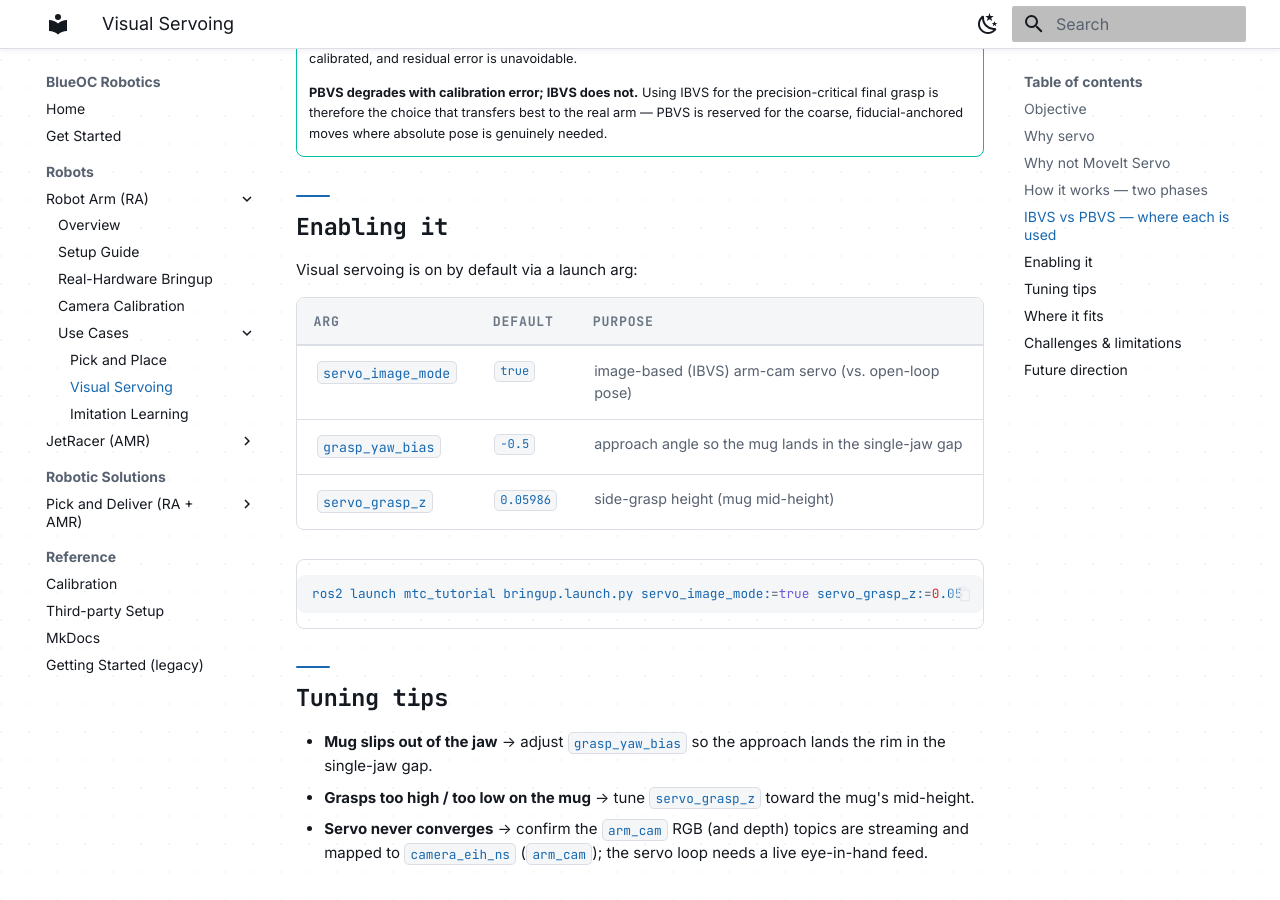
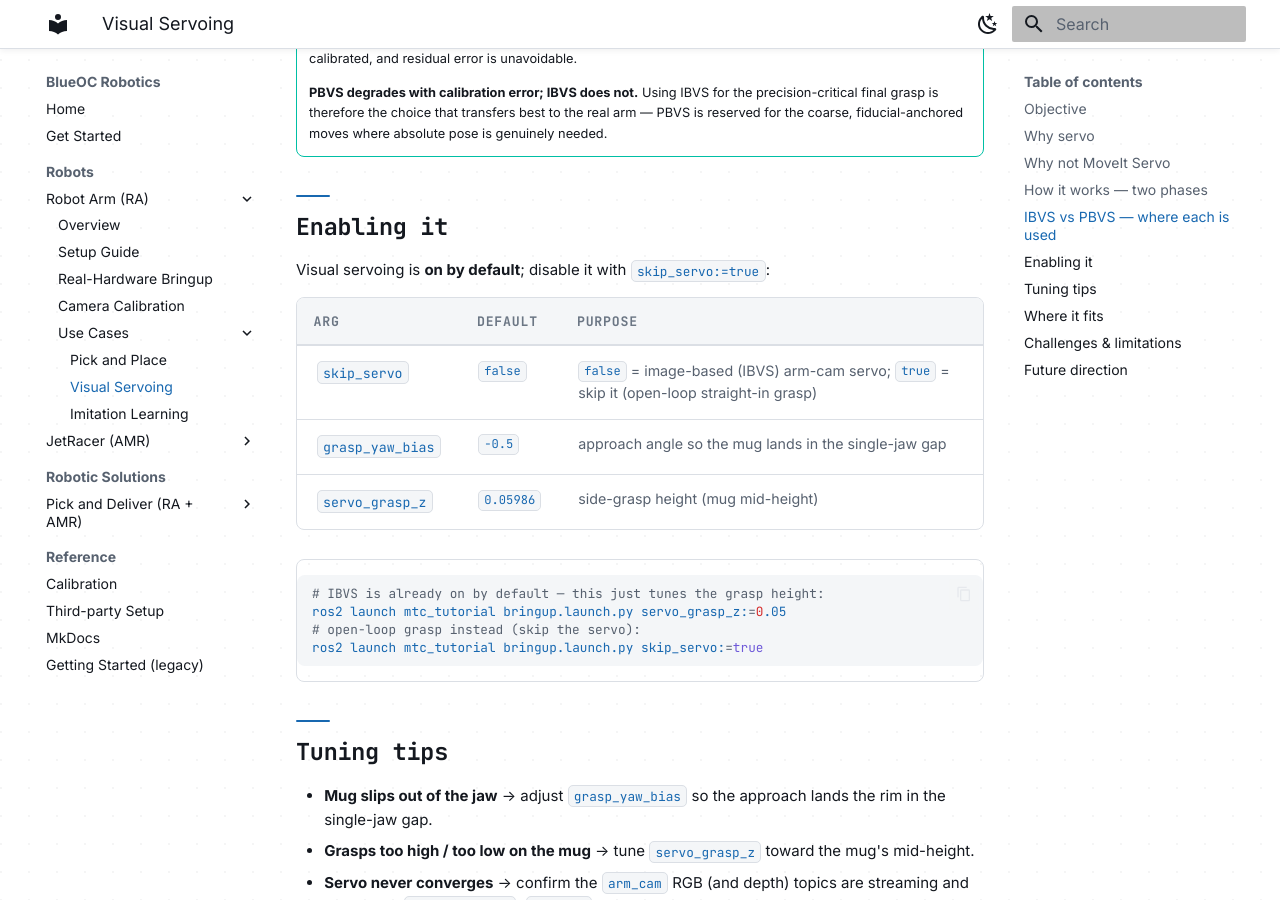
Before and after one commit to blueocvn/BlueOC-Robotics-Research-and-Development, an MkDocs documentation site: the page built from docs/docs/ra_visual_servoing.md, in a window 1280 px wide and 900 px high, scrolled down 2762 px. Built offline with MkDocs 1.6.1 and Material for MkDocs 9.7.7, drawn with Linux system fonts in a browser that asks for light colours.

Commit message:
docs: fix RA arm doc bugs (servo_image_mode, orchestrator_ws) + forward bringup tuning args
- Replace the non-existent `servo_image_mode` launch arg with the real
  `skip_servo` toggle in ra_setup.md and ra_visual_servoing.md (tables +
  example commands). Nothing consumed `servo_image_mode`; the servo is
  gated by `skip_servo` (default false = IBVS on).
- Fix the wrong `orchestrator_ws` workspace path to `orchestrator` across
  GET-STARTED, GETTING_STARTED (incl. a broken `cd`), amr_setup,
  solution_pick_and_deliver, and ra_setup.
- bringup.launch.py: explicitly declare + forward the five documented
  tuning args (grasp_yaw_bias, servo_grasp_z, dispenser_standoff,
  dispenser_fill_depth, skip_servo) to pick_place_demo. Defaults match
  pick_place_demo exactly, so no behavior change — but they now appear in
  `--show-args` and no longer emit an "undeclared argument" warning.

Claude-Session: https://claude.ai/code/session_01RenwxGvm5LbWLVtTxJNnML

````diff
--- a/docs/docs/ra_visual_servoing.md
+++ b/docs/docs/ra_visual_servoing.md
@@ -94,16 +94,19 @@ Both are used, deliberately, for different jobs.
 
 ## Enabling it
 
-Visual servoing is on by default via a launch arg:
+Visual servoing is **on by default**; disable it with `skip_servo:=true`:
 
 | Arg | Default | Purpose |
 |-----|---------|---------|
-| `servo_image_mode` | `true` | image-based (IBVS) arm-cam servo (vs. open-loop pose) |
+| `skip_servo` | `false` | `false` = image-based (IBVS) arm-cam servo; `true` = skip it (open-loop straight-in grasp) |
 | `grasp_yaw_bias` | `-0.5` | approach angle so the mug lands in the single-jaw gap |
 | `servo_grasp_z` | `0.05986` | side-grasp height (mug mid-height) |
 
 ```bash
-ros2 launch mtc_tutorial bringup.launch.py servo_image_mode:=true servo_grasp_z:=0.05
+# IBVS is already on by default — this just tunes the grasp height:
+ros2 launch mtc_tutorial bringup.launch.py servo_grasp_z:=0.05
+# open-loop grasp instead (skip the servo):
+ros2 launch mtc_tutorial bringup.launch.py skip_servo:=true
 ```
 
 ## Tuning tips
````
Also changed, not shown: docs/docs/GET-STARTED.md (+3 -3 lines), docs/docs/GETTING_STARTED.md (+2 -2 lines), docs/docs/amr_setup.md (+1 -1 lines), docs/docs/ra_setup.md (+2 -2 lines), docs/docs/solution_pick_and_deliver.md (+1 -1 lines), 1 other file.
